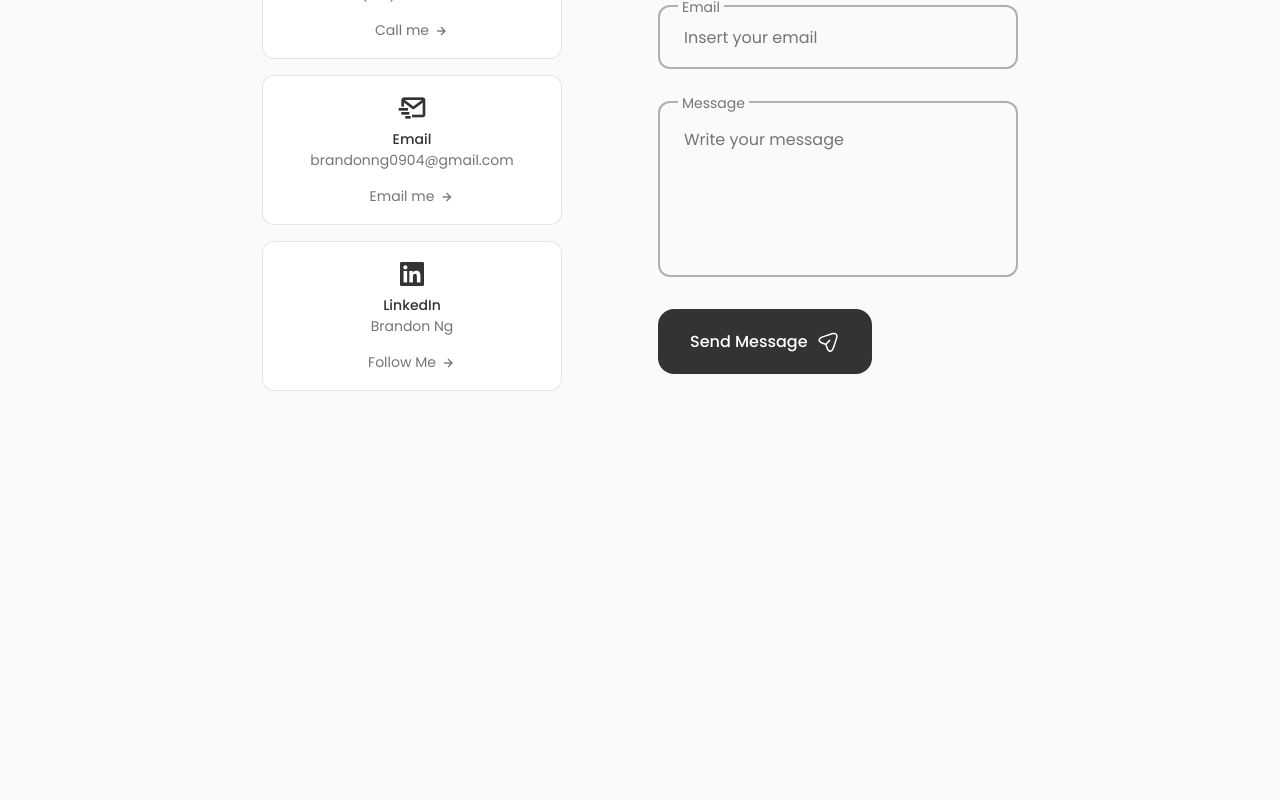
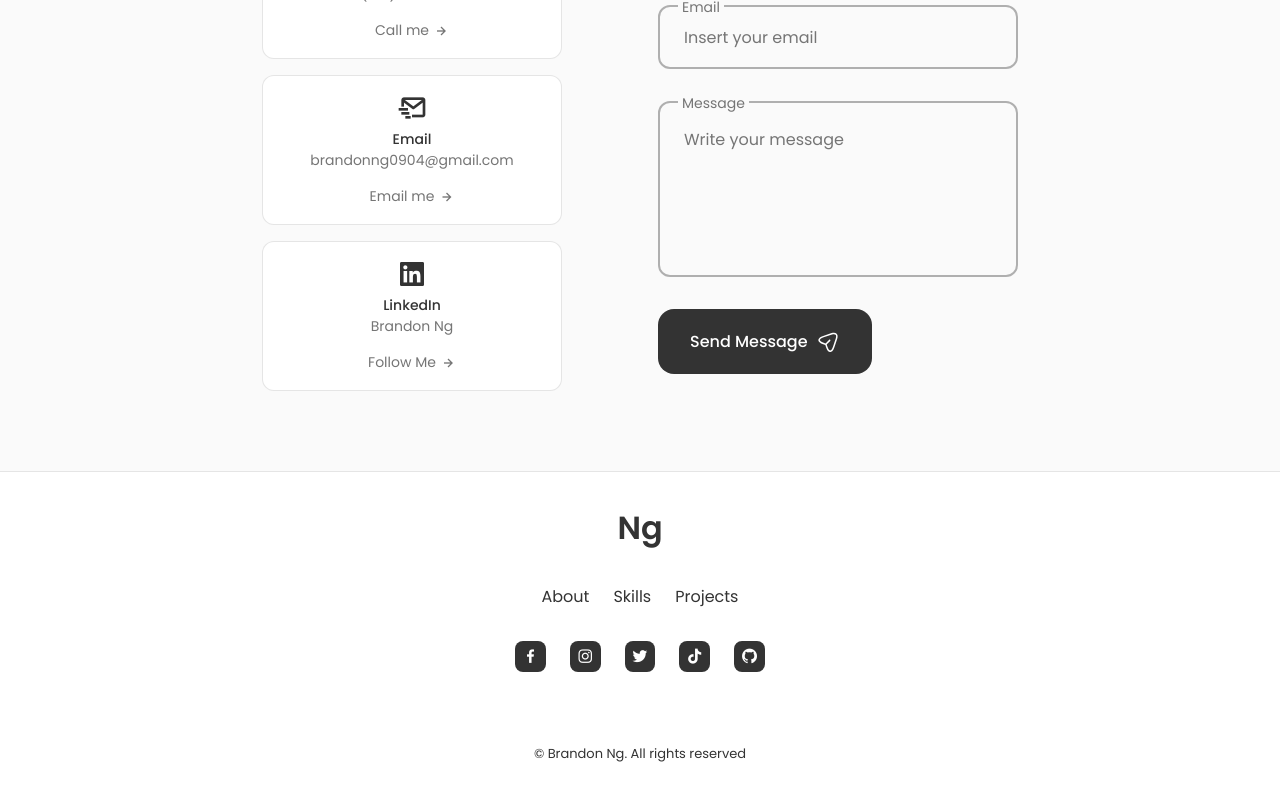
Before and after one commit to brandonng2/Portfolio, a React (Create React App) app: page / in a window 1280 px wide. Shown: the part 3885-4685 px from the top of the page. Before the commit the page ends 4356 px from the top, so only its background shows below. Built offline with nearby package versions, Linux system fonts and the light colour scheme.

Commit message:
finish footer

```diff
--- a/src/App.js
+++ b/src/App.js
@@ -7,6 +7,7 @@
 import Qualification from './components/qualification/Qualification';
 import Projects from './components/projects/Projects';
 import Contact from './components/contact/Contact'
+import Footer from './components/footer/Footer'
 
 function App() {
   return (
@@ -19,6 +20,7 @@
       <Qualification />
       <Projects />
       <Contact />
+      <Footer />
    </main>
    </>
   );
--- /dev/null
+++ b/src/components/footer/Footer.jsx
@@ -0,0 +1,44 @@
+import React from "react";
+import './footer.css'
+
+const Footer = () => {
+    return (
+        <footer className="footer">
+            <div className="footer__container container">
+                <h1 className="footer__title">Ng</h1>
+
+                <ul className="footer__list">
+                    <li>
+                        <a href="#about" className="footer__link">About</a>
+                    </li>
+                    <li>
+                        <a href="#skill" className="footer__link">Skills</a>
+                    </li>
+                    <li>
+                        <a href="#projects" className="footer__link">Projects</a>
+                    </li>
+                </ul>
+                <div className="footer__social">
+                    <a href="https://www.facebook.com/brandon.ng.50159836/" className="footer__social-icon" target="_blank" rel="noopener noreferrer">
+                        <i className="bx bxl-facebook"></i>
+                    </a>
+                    <a href="https://www.instagram.com/brandon_ng2/" className="footer__social-icon" target="_blank" rel="noopener noreferrer">
+                        <i className="bx bxl-instagram"></i>
+                    </a>
+                    <a href="https://x.com/branbong2" className="footer__social-icon" target="_blank" rel="noopener noreferrer">
+                        <i className="bx bxl-twitter"></i>
+                    </a>
+                    <a href="https://www.tiktok.com/@brandon_ng2" className="footer__social-icon" target="_blank" rel="noopener noreferrer">
+                        <i className="bx bxl-tiktok"></i>
+                    </a>
+                    <a href="https://github.com/brandonng2" className="footer__social-icon" target="_blank" rel="noopener noreferrer">
+                        <i className="bx bxl-github"></i>
+                    </a>
+                </div>
+                <span className="footer__copy">&#169; Brandon Ng. All rights reserved</span>
+            </div>
+        </footer>
+    )
+}
+
+export default Footer
--- /dev/null
+++ b/src/components/footer/footer.css
@@ -0,0 +1,66 @@
+.footer {
+    background-color: var(--container-color);
+    border-top: 1px solid rgba(0, 0, 0, 0.1);
+}
+
+.footer__container {
+    padding: 2rem 0 6rem;
+}
+
+.footer__title,
+.footer__link {
+    color: var(--title-color);
+}
+
+.footer__title {
+    text-align: center;
+    margin-bottom: var(--mb-2);
+}
+
+.footer__link:hover {
+    color: var(--title-color-dark);
+}
+
+.footer__list {
+    display: flex;
+    justify-content: center;
+    column-gap: 1.5rem;
+    margin-bottom: var(--mb-2);
+}
+
+.footer__social {
+    display: flex;
+    justify-content: center;
+    column-gap: 1.5rem;
+}
+
+.footer__social-icon {
+    background-color: var(--title-color);
+    color: var(--container-color);
+    font-size: 1.125rem;
+    padding: 0.4rem;
+    border-radius: 0.5rem;
+    display: inline-flex;
+}
+
+.footer__social-icon:hover {
+    background-color: var(--title-color-dark);
+}
+
+.footer__copy {
+    display: block;
+    margin-top: 4.5rem;
+    color: var(--title-color);
+    text-align: center;
+    font-size: var(--smaller-font-size);
+}
+
+/*=============== BREAKPOINTS ===============*/
+/* For large devices */
+@media screen and (max-width: 992px) {
+    .footer__social-icon {
+        padding: 0.25rem;
+        border-radius: 0.25rem;
+        font-size: 1rem;
+    }
+}
```
